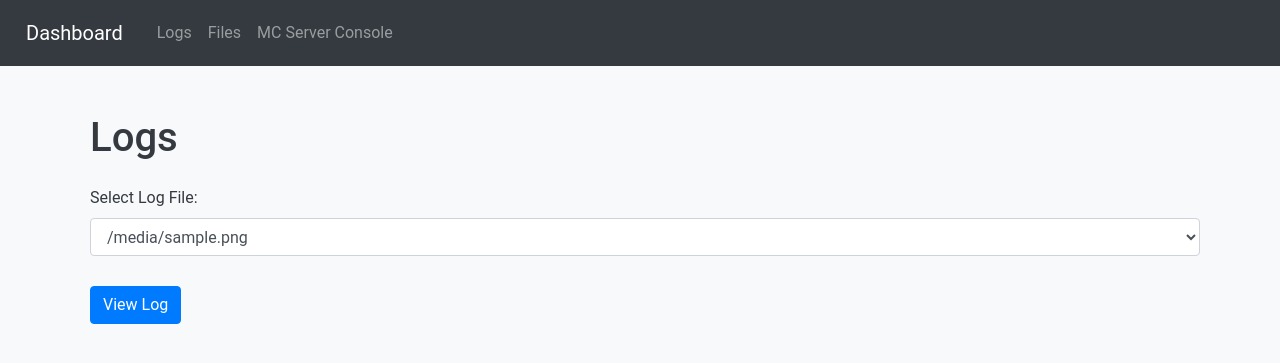
After one commit to MarvinD00/Server_Webinterface, a Flask app: template templates/logs.html in a window 1280 px wide. The commit adds this page. Shown: the top 363 px of the page. Run offline with Flask 3, Linux system fonts and the light colour scheme; the template is opened without the code that fills it: most values are stand-ins (such as "Sample title", 1, 10 or a date in 2020); some libraries are stand-ins or nearby versions.

Commit message:
add logs section and improve overall styling

```diff
--- a/app.py
+++ b/app.py
@@ -4,6 +4,46 @@ import paramiko
 import subprocess
 
 app = Flask(__name__)
+
+def list_log_files(username, password):
+	try:
+		ssh = paramiko.SSHClient()
+		ssh.set_missing_host_key_policy(paramiko.AutoAddPolicy())
+		ssh.connect('archsurfer', username=username, password=password, timeout=5)
+		_, stdout, _ = ssh.exec_command("ls -t /home/admin/server/logs")
+		log_files = stdout.read().decode().split()
+		ssh.close()
+		return log_files
+	except Exception as e:
+		print("Error listing log files:", e)
+		return []
+
+def get_log_files(username, password):
+	try:
+		ssh = paramiko.SSHClient()
+		ssh.set_missing_host_key_policy(paramiko.AutoAddPolicy())
+		ssh.connect('archsurfer', username=username, password=password, timeout=5)
+
+		# Liste der Log-Dateien abrufen
+		_, stdout, _ = ssh.exec_command("ls /home/admin/server/logs")
+		log_files = stdout.read().decode().split()
+
+		log_contents = {}
+		for log_file in log_files:
+			if log_file.endswith('.log.gz'):
+				command = f"zcat /home/admin/server/logs/{log_file}"
+				_, stdout, _ = ssh.exec_command(command)
+				log_contents[log_file] = stdout.read().decode()
+			elif log_file.endswith('.log'):
+				command = f"cat /home/admin/server/logs/{log_file}"
+				_, stdout, _ = ssh.exec_command(command)
+				log_contents[log_file] = stdout.read().decode()
+
+		ssh.close()
+		return log_contents
+	except Exception as e:
+		print("Error getting log files:", e)
+		return {}
 
 def get_server_status(username, password):
 	try:
@@ -113,6 +153,14 @@ def restart_server():
 		pass
 	return redirect(url_for('dashboard'))
 
+@app.route('/logs')
+def logs():
+	if not sql.check_user(username, password):
+		return redirect(url_for('index'))
+	log_files = list_log_files(username, password)
+	log_contents = get_log_files(username, password)
+	return render_template('logs.html', log_files=log_files, log_contents=log_contents)
+
 if __name__ == '__main__':
 	sql.generate_db()
 	sql.add_user('admin', 'cx')
--- a/static/css/styles.css
+++ b/static/css/styles.css
@@ -1,14 +1,26 @@
 body {
-	font-family: Arial, sans-serif;
-	background-color: #f4f4f9;
-	color: #333;
+	font-family: 'Roboto', sans-serif;
+	background-color: #f8f9fa;
+	color: #343a40;
+	margin-left: 10px;
 }
 .navbar {
-	display: flex;
-	justify-content: space-between;
-	align-items: center;
-	background-color: #333;
-	padding: 10px;
+	margin-bottom: 20px;
+	margin-left: -10px;
+}
+.container {
+	margin-top: 20px;
+}
+.alert {
+	white-space: pre-wrap;
+	margin-top: 20px;
+	padding: 20px;
+}
+.alert-danger {
+	margin-top: 20px;
+}
+.form-group {
+	margin-bottom: 20px;
 }
 .navbar a {
 	color: white;
@@ -18,7 +30,7 @@ body {
 .navbar a:hover {
 	background-color: #575757;
 }
-.container {
+.infocontainer {
 	display: flex;
 	flex-wrap: wrap;
 	justify-content: space-between;
@@ -64,3 +76,10 @@ button:hover {
 	margin-top: 20px;
 	font-size: 1.2em;
 }
+.servercontrols {
+	display: flex;
+	flex-direction: row;
+}
+.servercontrolbutton {
+	margin-right: 10px;
+}
--- /dev/null
+++ b/templates/logs.html
@@ -0,0 +1,76 @@
+<!DOCTYPE html>
+<html lang="en">
+
+<head>
+	<meta charset="UTF-8">
+	<meta name="viewport" content="width=device-width, initial-scale=1.0">
+	<title>Logs</title>
+	<link rel="stylesheet" href="https://maxcdn.bootstrapcdn.com/bootstrap/4.5.2/css/bootstrap.min.css">
+	<link rel="stylesheet" href="{{ url_for('static', filename='css/styles.css') }}">
+	<script src="https://ajax.googleapis.com/ajax/libs/jquery/3.5.1/jquery.min.js"></script>
+	<script src="https://maxcdn.bootstrapcdn.com/bootstrap/4.5.2/js/bootstrap.min.js"></script>
+	<script src="{{ url_for('static', filename='js/script.js') }}"></script>
+</head>
+
+<body>
+	<nav class="navbar navbar-expand-lg navbar-dark bg-dark">
+		<a class="navbar-brand" href="/dashboard">Dashboard</a>
+		<button class="navbar-toggler" type="button" data-toggle="collapse" data-target="#navbarNav" aria-controls="navbarNav" aria-expanded="false" aria-label="Toggle navigation">
+			<span class="navbar-toggler-icon"></span>
+		</button>
+		<div class="collapse navbar-collapse" id="navbarNav">
+			<ul class="navbar-nav">
+				<li class="nav-item">
+					<a class="nav-link" href="/logs">Logs</a>
+				</li>
+				<li class="nav-item">
+					<a class="nav-link" href="/files">Files</a>
+				</li>
+				<li class="nav-item">
+					<a class="nav-link" href="/mc_server_console">MC Server Console</a>
+				</li>
+			</ul>
+		</div>
+	</nav>
+
+	<div class="container mt-5">
+		<h1 class="mb-4">Logs</h1>
+		<form>
+			<div class="form-group">
+				<label for="log_file">Select Log File:</label>
+				<select class="form-control" name="log_file" id="log_file">
+					{% for log_file in log_files %}
+					<option value="{{ log_file }}">{{ log_file }}</option>
+					{% endfor %}
+				</select>
+			</div>
+			<button type="button" class="btn btn-primary" onclick="viewLog()">View Log</button>
+		</form>
+
+		<div id="logContent" class="mt-4"></div>
+	</div>
+
+	<script>
+		function viewLog() {
+			var selectedLogFile = document.getElementById("log_file").value;
+			var logContents = {
+				{% for log_file, log_content in log_contents.items() %}
+					"{{ log_file }}": `{{ log_content | replace('\n', '\\n') | replace('\'', '\\\'') }}`,
+				{% endfor %}
+			};
+
+			var logContent = logContents[selectedLogFile];
+			var logContentDiv = document.getElementById("logContent");
+
+			if (logContent !== undefined) {
+				logContentDiv.innerText = logContent;
+				logContentDiv.classList.add('alert', 'alert-secondary');
+			} else {
+				logContentDiv.innerText = "Log file not found";
+				logContentDiv.classList.add('alert', 'alert-danger');
+			}
+		}
+	</script>
+</body>
+
+</html>
```
Also changed, not shown: templates/dashboard.html (+28 -14 lines).
